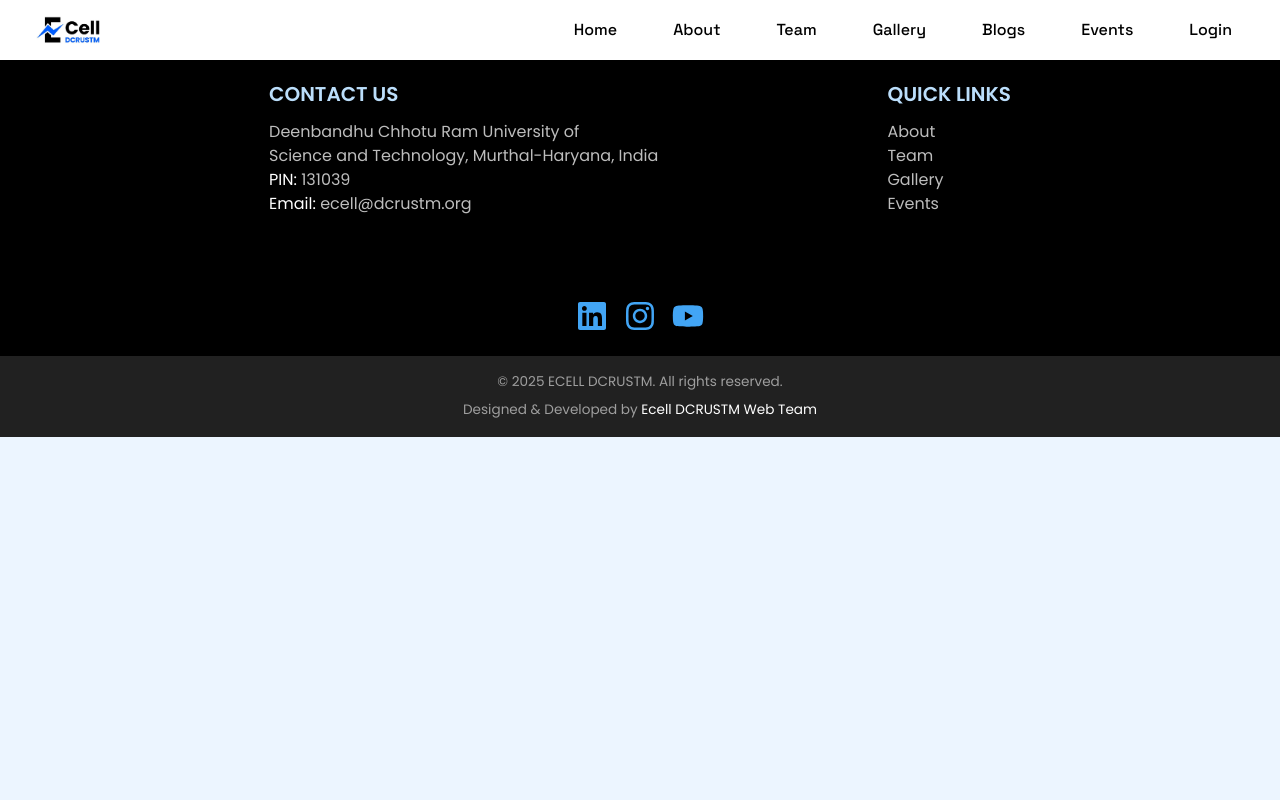
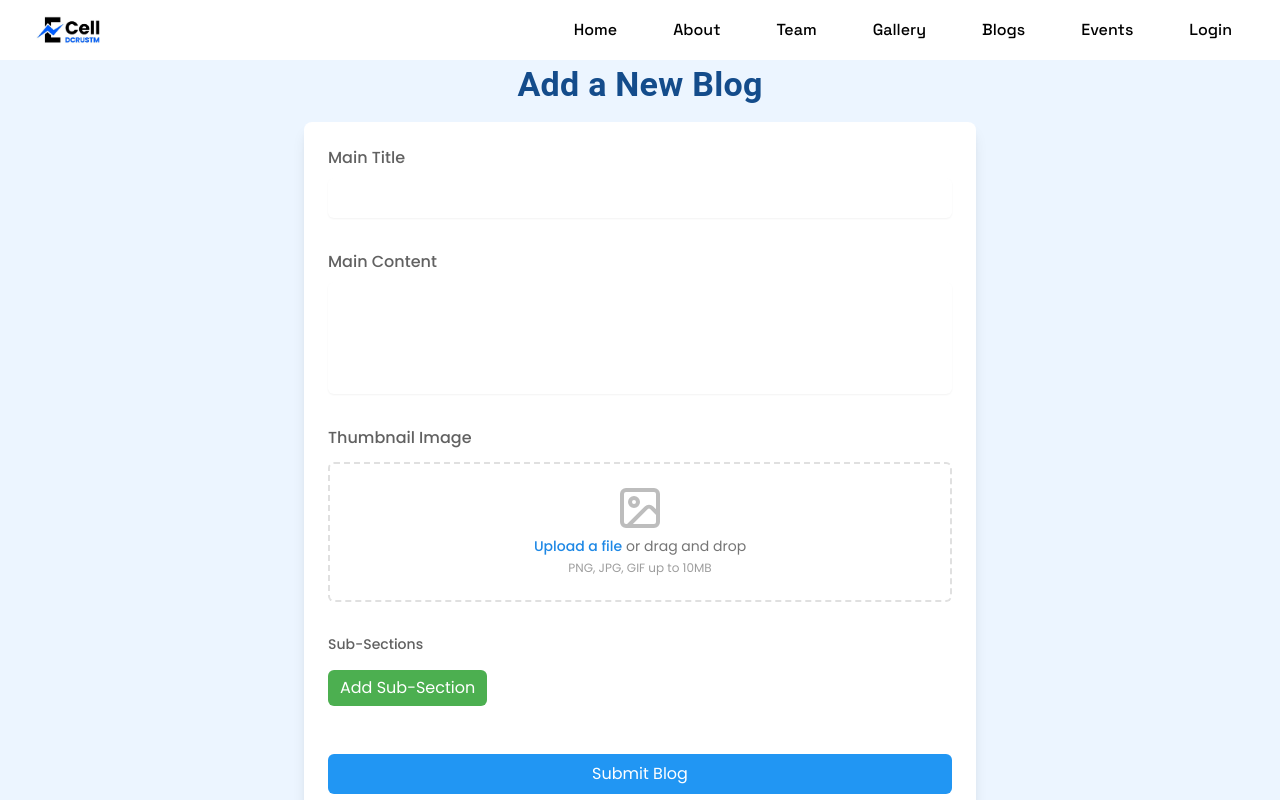
Before and after one commit to NoumanKhan2003/ecell-dcrustm, a React (Vite) app in the folder client/: page /blogsForm in a window 1280 px wide. Shown: the top 800 px of the page. Built offline with nearby package versions, Linux system fonts and the light colour scheme.

Commit message:
Add blog page added in frontend with route

```diff
--- a/client/package.json
+++ b/client/package.json
@@ -17,6 +17,7 @@
     "@mui/icons-material": "^6.1.10",
     "@mui/material": "^6.1.10",
     "aos": "^3.0.0-beta.6",
+    "lucide-react": "^0.479.0",
     "react": "^18.3.1",
     "react-dom": "^18.3.1",
     "react-fast-marquee": "^1.6.5",
--- a/client/src/App.jsx
+++ b/client/src/App.jsx
@@ -13,6 +13,7 @@ import Footer from "./components/Footer";
 import LoginPage from "./pages/LoginPage";
 import RefreshHandler from "./components/RefreshHandler";
 import { ToastContainer } from "react-toastify";
+import BlogsForm from "./pages/BlogsUploadPage";
 
 function App() {
   const [isAuthenticated, setIsAuthenticated] = useState(false);
@@ -32,6 +33,7 @@ function App() {
           <Route path="/contact" element={<ContactPage />} />
           <Route path="/gallery" element={<Gallery />} />
           <Route path="/blogs" element={<BlogsPage />} />
+          <Route path="/blogsForm" element={<BlogsForm />} />
           <Route path="/events" element={<EventsPage />} />
           <Route path="/login" element={<LoginPage />} />
         </Routes>
--- a/client/src/pages/BlogsPage.jsx
+++ b/client/src/pages/BlogsPage.jsx
@@ -1,4 +1,5 @@
 import React, { useState, useEffect } from "react";
+import { useNavigate } from "react-router-dom";
 import {
   Container,
   Typography,
@@ -12,6 +13,7 @@ import {
   DialogContent,
   Button,
 } from "@mui/material";
+import { Link } from "react-router-dom";
 import blogsData from "../assets/blogsData/blogsData.json";
 import timeManagement from "../assets/blogsData/timeManagement.png";
 import failure from "../assets/blogsData/failure.png";
@@ -36,6 +38,7 @@ const imageMap = {
 const BlogsPage = () => {
   const [open, setOpen] = useState(false);
   const [selectedBlog, setSelectedBlog] = useState(null);
+  const navigate = useNavigate();
 
   const handleOpen = (blog) => {
     setSelectedBlog(blog);
@@ -46,13 +49,22 @@ const BlogsPage = () => {
     setOpen(false);
     setSelectedBlog(null);
   };
-
+  const handleAddBlog = () => {
+    navigate("/blogsForm");
+  };
   useEffect(() => {
     window.scrollTo(0, 0);
   }, []);
 
   return (
-    <Container sx={{ marginTop: "4rem", marginBottom: "4rem" }}>
+    <Container sx={{ marginTop: "2rem", marginBottom: "4rem" }}>
+      <Box
+        sx={{
+          display: "flex",
+          justifyContent: "center",
+          flexDirection: { xs: "column", md: "row" },
+        }}
+      >
         <Typography
           variant="h2"
           sx={{
@@ -66,6 +78,20 @@ const BlogsPage = () => {
           Our Latest Blogs
         </Typography>
 
+        <Button
+          variant="contained"
+          size="large"
+          sx={{
+            padding: "0.6rem 1rem",
+            height: "fit-content",
+            marginTop: { xs: "0rem", md: "4rem" },
+            marginBottom: { xs: "2rem", md: "0rem" },
+          }}
+          onClick={handleAddBlog}
+        >
+          Add new Blog{" "}
+        </Button>
+      </Box>
       <Box
         sx={{
           display: "flex",
@@ -112,14 +138,16 @@ const BlogsPage = () => {
             <Typography variant="h5">{selectedBlog.titleMain} </Typography>
           </DialogTitle>
           <DialogContent>
-            <Typography variant="body">
-              {selectedBlog.contentMain}
-            </Typography>
+            <Typography variant="body">{selectedBlog.contentMain}</Typography>
 
             {selectedBlog.sections &&
               selectedBlog.sections.map((blog, index) => (
                 <div key={index}>
-                  <Typography variant="h6" marginTop={2} sx={{ fontWeight: "bold" }}>
+                  <Typography
+                    variant="h6"
+                    marginTop={2}
+                    sx={{ fontWeight: "bold" }}
+                  >
                     {blog.title}
                   </Typography>
                   <Typography variant="body2" sx={{ whiteSpace: "pre-line" }}>
--- /dev/null
+++ b/client/src/pages/BlogsUploadPage.jsx
@@ -0,0 +1,241 @@
+import { useState } from "react";
+import { X, Image as ImageIcon } from "lucide-react";
+import { Container, Typography } from "@mui/material";
+const BlogsForm = () => {
+  const [title, setTitle] = useState("");
+  const [content, setContent] = useState("");
+  const [subSections, setSubSections] = useState([]);
+  const [thumbnail, setThumbnail] = useState(null);
+  const [previewUrl, setPreviewUrl] = useState(null);
+
+  const addSubSection = () => {
+    setSubSections([...subSections, { subTitle: "", subContent: "" }]);
+  };
+
+  const updateSubSections = (index, field, value) => {
+    const updatedSubSections = [...subSections];
+    updatedSubSections[index][field] = value;
+    setSubSections(updatedSubSections);
+  };
+
+  const deleteSubSections = (index) => {
+    const updatedSubSections = [...subSections];
+    updatedSubSections.splice(index, 1);
+    setSubSections(updatedSubSections);
+  };
+
+  const handleThumbnailChange = (e) => {
+    const file = e.target.files[0];
+    if (file) {
+      setThumbnail(file);
+      const objectUrl = URL.createObjectURL(file);
+      setPreviewUrl(objectUrl);
+    }
+  };
+
+  const removeThumbnail = () => {
+    if (previewUrl) {
+      URL.revokeObjectURL(previewUrl);
+    }
+    setThumbnail(null);
+    setPreviewUrl(null);
+  };
+
+  const handleSubmit = (e) => {
+    e.preventDefault();
+    console.log({
+      title,
+      content,
+      subSections,
+      thumbnail,
+    });
+  };
+
+  return (
+    <Container sx={{ marginTop: "4rem", marginBottom: "4rem" }}>
+      <Typography
+        variant="h4"
+        sx={{
+          mx: { xs: "0.5rem", md: "2rem" },
+          my: { xs: "1rem", md: "1rem" },
+        }}
+        textAlign={"center"}
+        fontWeight={"bold"}
+        color="rgb(20 76 139)"
+      >
+        Add a New Blog
+      </Typography>
+      <form
+        onSubmit={handleSubmit}
+        className="max-w-2xl mx-auto p-6 space-y-8 bg-white rounded-lg shadow-lg hover:shadow-2xl transition-shadow duration-300"
+      >
+        <div className="space-y-2">
+          <label
+            htmlFor="title"
+            className="block text-md font-medium text-gray-700"
+          >
+            Main Title
+          </label>
+          <textarea
+            id="title"
+            value={title}
+            onChange={(e) => {
+              setTitle(e.target.value);
+              e.target.style.height = "auto";
+              e.target.style.height = e.target.scrollHeight + "px";
+            }}
+            rows={1}
+            className="border-gray-500 block w-full rounded-md shadow-sm p-2"
+            style={{ resize: "none", overflow: "hidden" }}
+            required
+          ></textarea>
+        </div>
+
+        <div className="space-y-2">
+          <label
+            htmlFor="content"
+            className="block text-md font-medium text-gray-700"
+          >
+            Main Content
+          </label>
+          <textarea
+            id="content"
+            value={content}
+            onChange={(e) => {
+              setContent(e.target.value);
+              e.target.style.height = "auto";
+              e.target.style.height = e.target.scrollHeight + "px";
+            }}
+            style={{ resize: "none", overflow: "hidden" }}
+            rows={4}
+            className="mt-1 block w-full rounded-md border-gray-300 shadow-sm p-2"
+            required
+          ></textarea>
+        </div>
+
+        <div className="space-y-3">
+          <label
+            htmlFor="thumbnail"
+            className="block text-md font-medium text-gray-700"
+          >
+            Thumbnail Image
+          </label>
+
+          {!previewUrl ? (
+            <div className="mt-1 flex justify-center px-6 pt-5 pb-6 border-2 border-gray-300 border-dashed rounded-md hover:border-blue-400 transition-colors duration-200">
+              <div className="space-y-1 text-center">
+                <ImageIcon className="mx-auto h-12 w-12 text-gray-400" />
+                <div className="flex text-sm text-gray-600">
+                  <label
+                    htmlFor="thumbnail"
+                    className="relative cursor-pointer bg-white rounded-md font-medium text-blue-600 hover:text-blue-500 focus-within:outline-none"
+                  >
+                    <span>Upload a file</span>
+                    <input
+                      id="thumbnail"
+                      name="thumbnail"
+                      type="file"
+                      className="sr-only"
+                      onChange={handleThumbnailChange}
+                      accept="image/*"
+                    />
+                  </label>
+                  <p className="pl-1">or drag and drop</p>
+                </div>
+                <p className="text-xs text-gray-500">
+                  PNG, JPG, GIF up to 10MB
+                </p>
+              </div>
+            </div>
+          ) : (
+            <div className="relative mt-2 rounded-lg overflow-hidden border border-gray-200">
+              <img
+                src={previewUrl}
+                alt="Thumbnail preview"
+                className="w-full max-h-96 object-contain"
+              />
+              <div className="absolute inset-0 bg-black bg-opacity-40 opacity-0 hover:opacity-100 transition-opacity duration-200 flex items-center justify-center">
+                <button
+                  type="button"
+                  onClick={removeThumbnail}
+                  className="p-2 bg-red-500 text-white rounded-full hover:bg-red-600 focus:outline-none focus:ring-2 focus:ring-red-500 focus:ring-opacity-50 transition"
+                  title="Remove image"
+                >
+                  <X size={20} />
+                </button>
+              </div>
+              <div className="absolute bottom-0 left-0 right-0 bg-black bg-opacity-50 text-white px-3 py-1 text-sm truncate">
+                {thumbnail?.name}
+              </div>
+            </div>
+          )}
+        </div>
+
+        <div className="space-y-4">
+          <h3 className="text-sm font-medium text-gray-700">Sub-Sections</h3>
+          {subSections.map((subSection, index) => (
+            <div
+              key={`subsection-${index}`}
+              className="relative border border-gray-200 rounded-md p-4"
+            >
+              <div className="flex justify-between items-start mb-3">
+                <div className="flex-grow">
+                  <textarea
+                    type="text"
+                    value={subSection.subTitle}
+                    onChange={(e) => {
+                      updateSubSections(index, "subTitle", e.target.value);
+                      e.target.style.height = "auto";
+                      e.target.style.height = e.target.scrollHeight + "px";
+                    }}
+                    rows={1}
+                    placeholder={`Sub-Title ${index + 1}`}
+                    className="block w-full rounded-md border-gray-300 shadow-sm p-2"
+                    style={{ resize: "none", overflow: "hidden" }}
+                  ></textarea>
+                </div>
+                <button
+                  type="button"
+                  onClick={() => deleteSubSections(index)}
+                  className="ml-2 p-1.5 bg-red-500 text-white rounded-md hover:bg-red-600 focus:outline-none focus:ring-2 focus:ring-red-500 focus:ring-opacity-50 transition transform hover:scale-105"
+                >
+                  Delete
+                </button>
+              </div>
+              <textarea
+                value={subSection.subContent}
+                onChange={(e) => {
+                  updateSubSections(index, "subContent", e.target.value);
+                  e.target.style.height = "auto";
+                  e.target.style.height = e.target.scrollHeight + "px";
+                }}
+                rows={3}
+                placeholder={`Sub-Content ${index + 1}`}
+                className="block w-full rounded-md border-gray-300 shadow-sm p-2"
+                style={{ resize: "none" }}
+              ></textarea>
+            </div>
+          ))}
+          <button
+            type="button"
+            onClick={addSubSection}
+            className="px-3 py-1.5 bg-green-500 text-white rounded-md hover:bg-green-600 focus:outline-none focus:ring-2 focus:ring-green-500 focus:ring-opacity-50 transition transform hover:scale-105"
+          >
+            Add Sub-Section
+          </button>
+        </div>
+
+        <div className="pt-4">
+          <button
+            type="submit"
+            className="w-full px-4 py-2 bg-blue-500 text-white rounded-md hover:bg-blue-600 focus:outline-none focus:ring-2 focus:ring-blue-500 focus:ring-opacity-50 transition transform hover:scale-105"
+          >
+            Submit Blog
+          </button>
+        </div>
+      </form>
+    </Container>
+  );
+};
+
+export default BlogsForm;
```
Also changed, not shown: 1 other file (tests, documents, lock files or other folders). Lines whose indentation alone changed are shown as unchanged.
